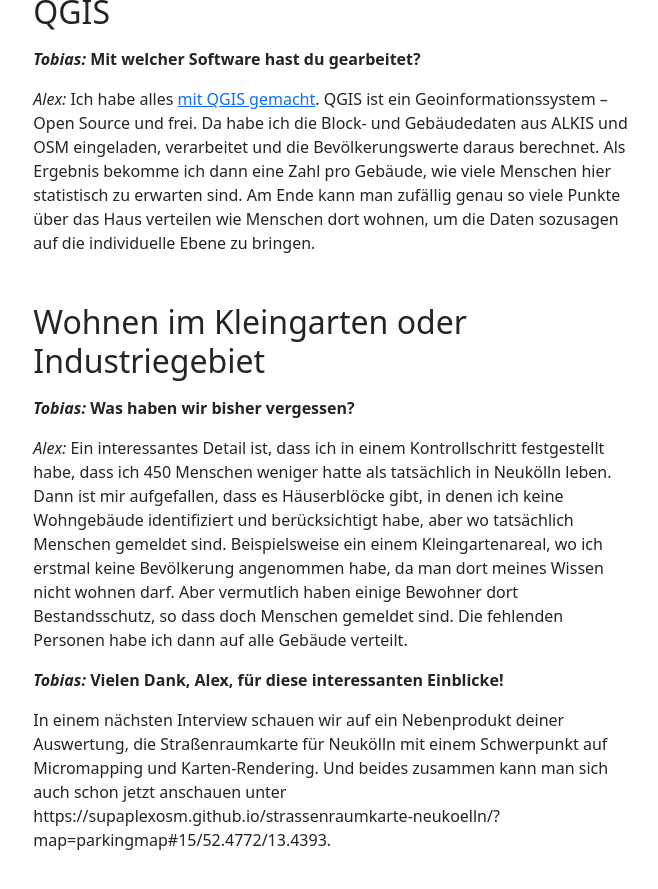
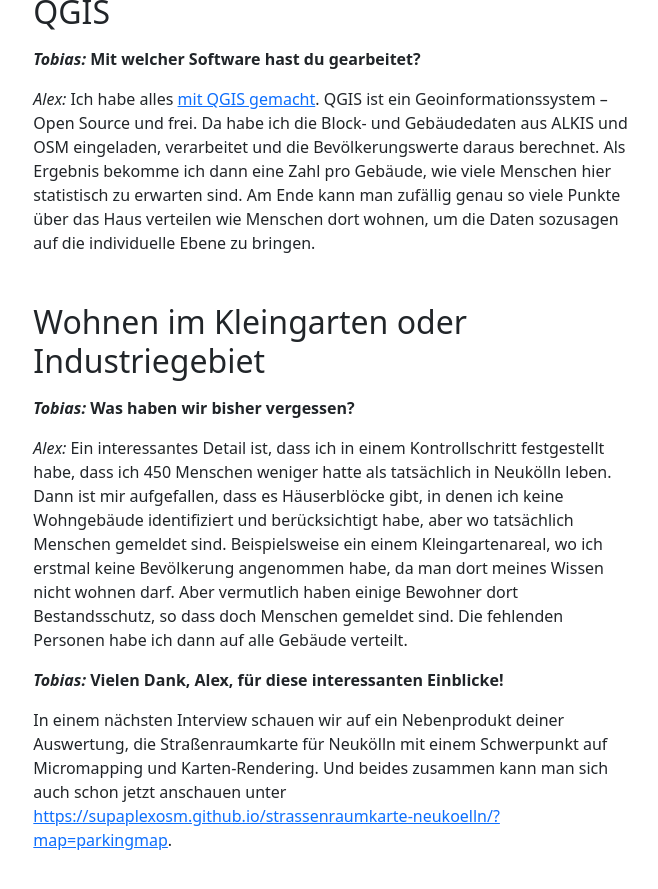
Before and after one commit to osmberlin/strassenraumkarte-neukoelln, a Jekyll site: the page built from _posts/2021-03-13-opendata.md, in a window 1280 px wide and 900 px high, scrolled down 5303 px. Shown: the top 889 px of the window, without its empty margins (192-850 px from the left). Built offline with Jekyll 4.4.1, drawn with Linux system fonts in a browser that asks for light colours; some of the changed lines change nothing that is shown.

Commit message:
Update 2021-03-13-opendata.md
- add canonical url to OSM blog
- link last link of post

```diff
--- a/_posts/2021-03-13-opendata.md
+++ b/_posts/2021-03-13-opendata.md
@@ -4,13 +4,13 @@
 author: Tobias Jordans @tordans
 layout: post
 # menu_highlight: none
-# canonical_url: https://www.openstreetmap.org/diary/TODO
+canonical_url: https://www.openstreetmap.org/user/tordans/diary/396118
 ---
 
 
 <div class="bg-warning px-3 pt-3 pb-1 mb-3">
 
-Dieser Blogpost ist zuerst [in @tordans' OpenStreetMap Blog veröffentlicht worden](#TODO). Dort kann man ihn auch [mit OSM-Account kommentieren](#TODO#newcomment).
+Dieser Blogpost ist zuerst [in @tordans' OpenStreetMap Blog veröffentlicht worden](https://www.openstreetmap.org/user/tordans/diary/396118). Dort kann man ihn auch [mit OSM-Account kommentieren](https://www.openstreetmap.org/user/tordans/diary/396118#newcomment).
 
 </div>
 
@@ -99,4 +99,4 @@
 
 **_Tobias:_ Vielen Dank, Alex, für diese interessanten Einblicke!**
 
-In einem nächsten Interview schauen wir auf ein Nebenprodukt deiner Auswertung, die Straßenraumkarte für Neukölln mit einem Schwerpunkt auf Micromapping und Karten-Rendering. Und beides zusammen kann man sich auch schon jetzt anschauen unter https://supaplexosm.github.io/strassenraumkarte-neukoelln/?map=parkingmap#15/52.4772/13.4393.
+In einem nächsten Interview schauen wir auf ein Nebenprodukt deiner Auswertung, die Straßenraumkarte für Neukölln mit einem Schwerpunkt auf Micromapping und Karten-Rendering. Und beides zusammen kann man sich auch schon jetzt anschauen unter [https://supaplexosm.github.io/strassenraumkarte-neukoelln/?map=parkingmap](https://supaplexosm.github.io/strassenraumkarte-neukoelln/?map=parkingmap).
```
